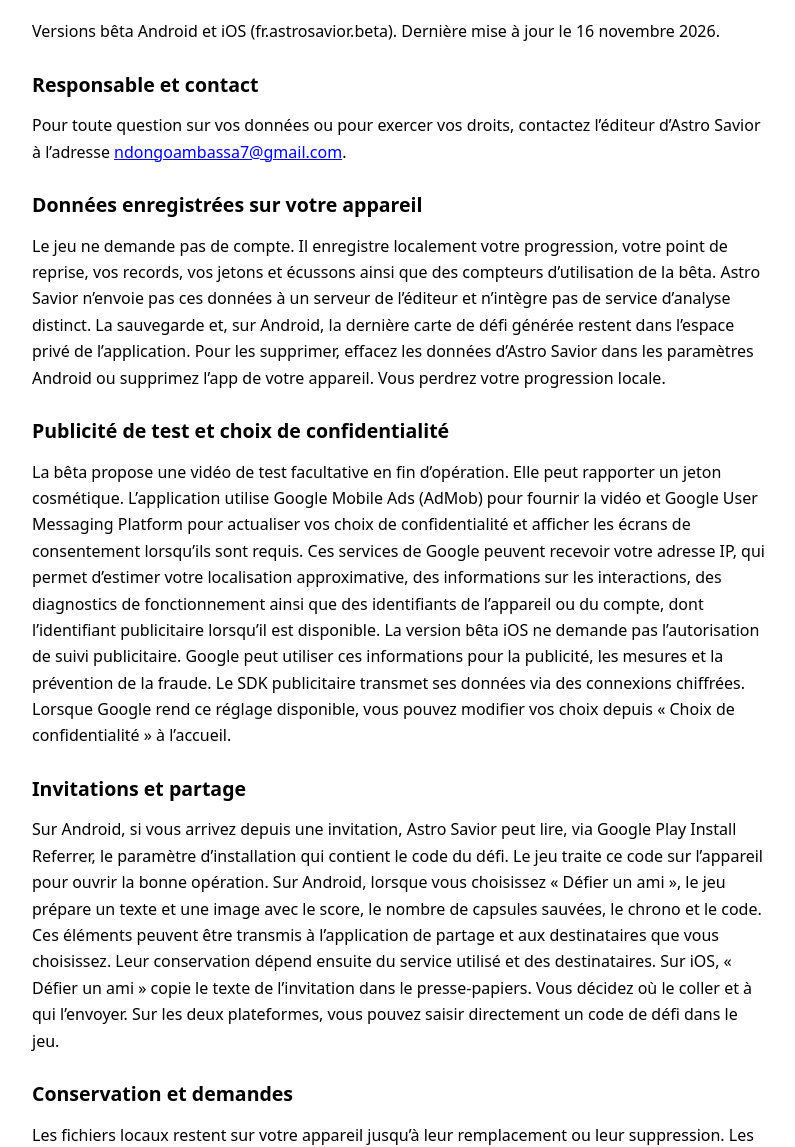
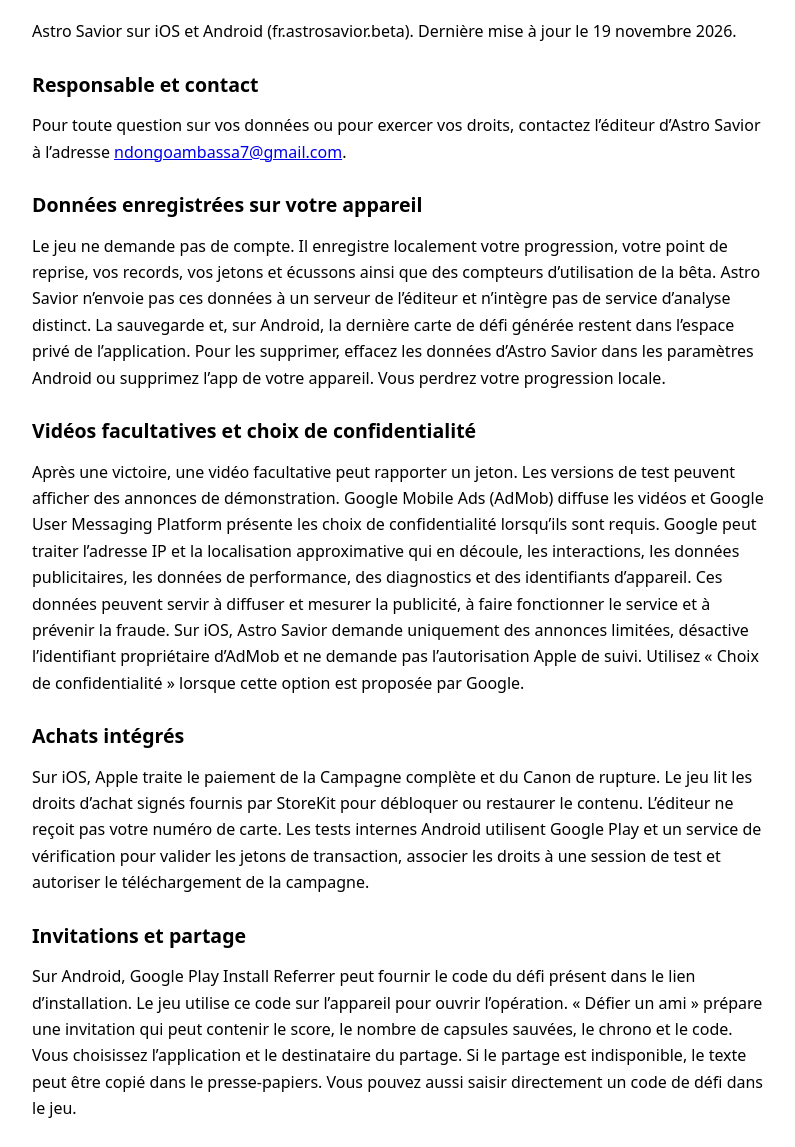
Before and after one commit to bernard777/astro-savior-privacy, a plain HTML site: page index.html in a window 1280 px wide. Shown: the part 95-1242 px from the top of the page, without its empty margins (240-1035 px from the left). Drawn offline with Linux system fonts and the light colour scheme.

Commit message:
docs: update Astro Savior launch privacy notice

```diff
--- a/index.html
+++ b/index.html
@@ -12,11 +12,13 @@ section { margin-block-start: 1.75rem; } a { overflow-wrap: anywhere; }
 </style>
 </head><body><main>
 <h1>Politique de confidentialité d’Astro Savior</h1>
-<p>Versions bêta Android et iOS (fr.astrosavior.beta). Dernière mise à jour le 16 novembre 2026.</p>
+<p>Astro Savior sur iOS et Android (fr.astrosavior.beta). Dernière mise à jour le 19 novembre 2026.</p>
 <section><h2>Responsable et contact</h2><p>Pour toute question sur vos données ou pour exercer vos droits, contactez l’éditeur d’Astro Savior à l’adresse <a href="mailto:ndongoambassa7@gmail.com">ndongoambassa7@gmail.com</a>.</p></section>
 <section><h2>Données enregistrées sur votre appareil</h2><p>Le jeu ne demande pas de compte. Il enregistre localement votre progression, votre point de reprise, vos records, vos jetons et écussons ainsi que des compteurs d’utilisation de la bêta. Astro Savior n’envoie pas ces données à un serveur de l’éditeur et n’intègre pas de service d’analyse distinct. La sauvegarde et, sur Android, la dernière carte de défi générée restent dans l’espace privé de l’application. Pour les supprimer, effacez les données d’Astro Savior dans les paramètres Android ou supprimez l’app de votre appareil. Vous perdrez votre progression locale.</p></section>
-<section><h2>Publicité de test et choix de confidentialité</h2><p>La bêta propose une vidéo de test facultative en fin d’opération. Elle peut rapporter un jeton cosmétique. L’application utilise Google Mobile Ads (AdMob) pour fournir la vidéo et Google User Messaging Platform pour actualiser vos choix de confidentialité et afficher les écrans de consentement lorsqu’ils sont requis. Ces services de Google peuvent recevoir votre adresse IP, qui permet d’estimer votre localisation approximative, des informations sur les interactions, des diagnostics de fonctionnement ainsi que des identifiants de l’appareil ou du compte, dont l’identifiant publicitaire lorsqu’il est disponible. La version bêta iOS ne demande pas l’autorisation de suivi publicitaire. Google peut utiliser ces informations pour la publicité, les mesures et la prévention de la fraude. Le SDK publicitaire transmet ses données via des connexions chiffrées. Lorsque Google rend ce réglage disponible, vous pouvez modifier vos choix depuis « Choix de confidentialité » à l’accueil.</p></section>
-<section><h2>Invitations et partage</h2><p>Sur Android, si vous arrivez depuis une invitation, Astro Savior peut lire, via Google Play Install Referrer, le paramètre d’installation qui contient le code du défi. Le jeu traite ce code sur l’appareil pour ouvrir la bonne opération. Sur Android, lorsque vous choisissez « Défier un ami », le jeu prépare un texte et une image avec le score, le nombre de capsules sauvées, le chrono et le code. Ces éléments peuvent être transmis à l’application de partage et aux destinataires que vous choisissez. Leur conservation dépend ensuite du service utilisé et des destinataires. Sur iOS, « Défier un ami » copie le texte de l’invitation dans le presse-papiers. Vous décidez où le coller et à qui l’envoyer. Sur les deux plateformes, vous pouvez saisir directement un code de défi dans le jeu.</p></section>
+<section><h2>Vidéos facultatives et choix de confidentialité</h2><p>Après une victoire, une vidéo facultative peut rapporter un jeton. Les versions de test peuvent afficher des annonces de démonstration. Google Mobile Ads (AdMob) diffuse les vidéos et Google User Messaging Platform présente les choix de confidentialité lorsqu’ils sont requis. Google peut traiter l’adresse IP et la localisation approximative qui en découle, les interactions, les données publicitaires, les données de performance, des diagnostics et des identifiants d’appareil. Ces données peuvent servir à diffuser et mesurer la publicité, à faire fonctionner le service et à prévenir la fraude. Sur iOS, Astro Savior demande uniquement des annonces limitées, désactive l’identifiant propriétaire d’AdMob et ne demande pas l’autorisation Apple de suivi. Utilisez « Choix de confidentialité » lorsque cette option est proposée par Google.</p></section>
+<section><h2>Achats intégrés</h2><p>Sur iOS, Apple traite le paiement de la Campagne complète et du Canon de rupture. Le jeu lit les droits d’achat signés fournis par StoreKit pour débloquer ou restaurer le contenu. L’éditeur ne reçoit pas votre numéro de carte. Les tests internes Android utilisent Google Play et un service de vérification pour valider les jetons de transaction, associer les droits à une session de test et autoriser le téléchargement de la campagne.</p></section>
+<section><h2>Invitations et partage</h2><p>Sur Android, Google Play Install Referrer peut fournir le code du défi présent dans le lien d’installation. Le jeu utilise ce code sur l’appareil pour ouvrir l’opération. « Défier un ami » prépare une invitation qui peut contenir le score, le nombre de capsules sauvées, le chrono et le code. Vous choisissez l’application et le destinataire du partage. Si le partage est indisponible, le texte peut être copié dans le presse-papiers. Vous pouvez aussi saisir directement un code de défi dans le jeu.</p></section>
 <section><h2>Conservation et demandes</h2><p>Les fichiers locaux restent sur votre appareil jusqu’à leur remplacement ou leur suppression. Les données traitées par Google sont conservées selon ses propres règles. Si vous contactez l’éditeur, il utilise votre adresse et le contenu de votre message pour traiter la demande. Ces échanges sont conservés le temps nécessaire à son traitement et au suivi, sauf obligation de conservation. Vous pouvez contacter l’éditeur pour demander l’accès, la rectification ou la suppression de vos données, leur portabilité ou la limitation du traitement, ou pour vous y opposer, selon les droits applicables.</p></section>
 <section><h2>Politique de confidentialité de Google</h2><p><a href="https://policies.google.com/privacy?hl=fr">Consulter la politique de Google</a></p></section>
+<section lang="en"><h2>Astro Savior privacy summary</h2><p>Astro Savior does not require a game account. Progress, checkpoints, records, tokens and badges are stored on your device. Android installation referrals may supply a challenge code. Voluntary sharing sends your invitation details to the app and recipient you select.</p><p>Optional rewarded videos use Google Mobile Ads (AdMob) and User Messaging Platform. Google may process IP address, approximate location, device identifiers, interaction and advertising data, performance data and diagnostics to serve and measure ads, operate the service and prevent fraud. On iOS, Astro Savior requests limited ads, disables AdMob’s publisher first-party ID and does not request Apple’s tracking permission. Test versions may display demonstration ads.</p><p>Apple processes iOS purchases. Astro Savior reads signed StoreKit entitlements to unlock and restore content. In Android internal testing, Google Play and a verification service validate purchase tokens under test sessions and control access to campaign downloads. Contact <a href="mailto:ndongoambassa7@gmail.com">ndongoambassa7@gmail.com</a> for questions about your data or to exercise your rights. <a href="https://policies.google.com/privacy?hl=en">Google Privacy Policy</a>.</p></section>
 </main></body></html>
```
